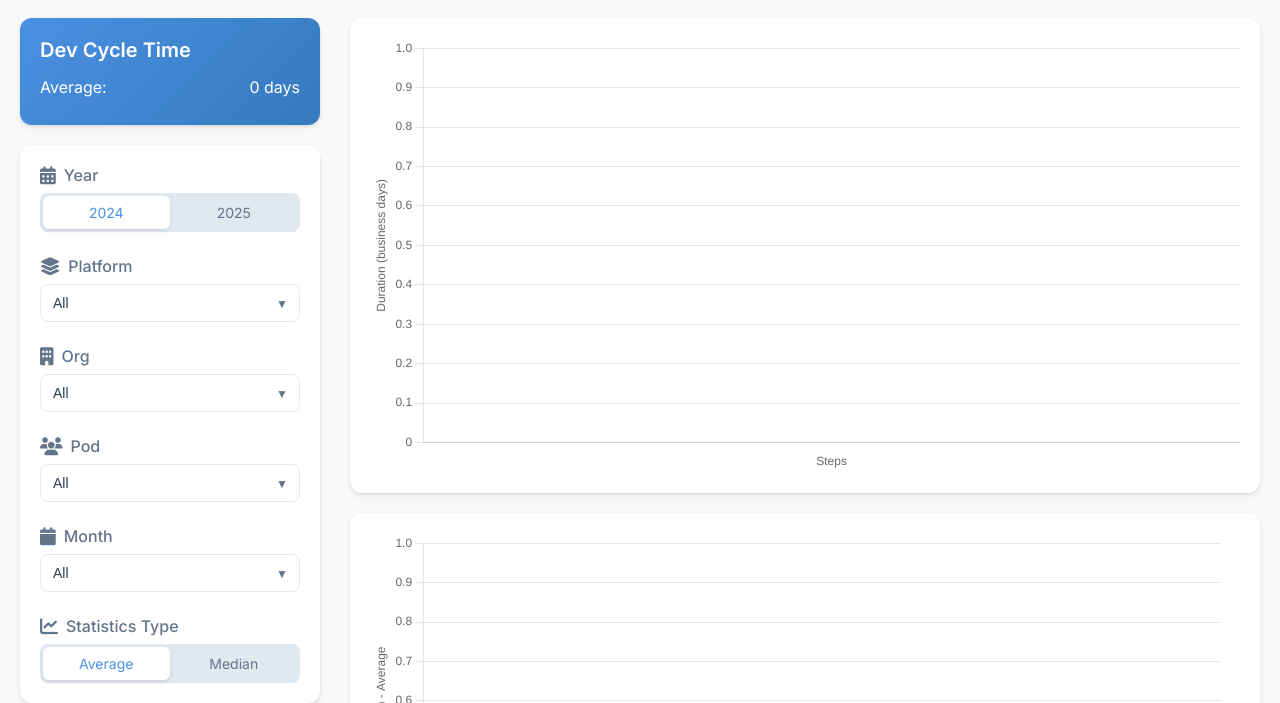
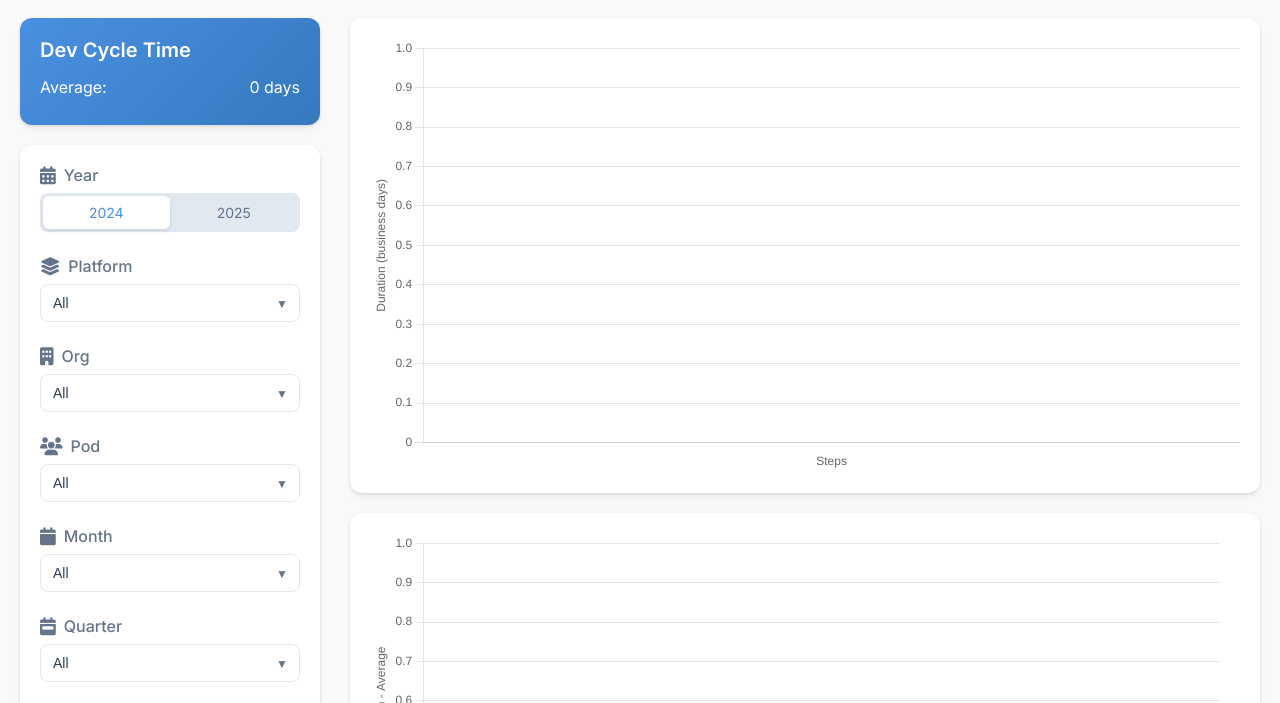
Before and after one commit to FlorianZilliox/pods-workflow, a plain HTML site: page index.html in a window 1280 px wide. Shown: the part 96-799 px from the top of the page. Drawn offline with nearby package versions, Linux system fonts and the light colour scheme; no server answers.

Commit message:
Update index.html

```diff
--- a/index.html
+++ b/index.html
@@ -92,6 +92,19 @@
                     </div>
                 </div>
 
+                <!-- Quarter Filter -->
+                <div class="filter-section">
+                    <label class="filter-label">
+                        <i class="fas fa-calendar-week"></i>
+                        Quarter
+                    </label>
+                    <div class="select-wrapper">
+                        <select id="quarterFilter">
+                            <option value="all">All</option>
+                        </select>
+                    </div>
+                </div>
+
                 <!-- Stat Type Toggle -->
                 <div class="filter-section">
                     <label class="filter-label">
```
